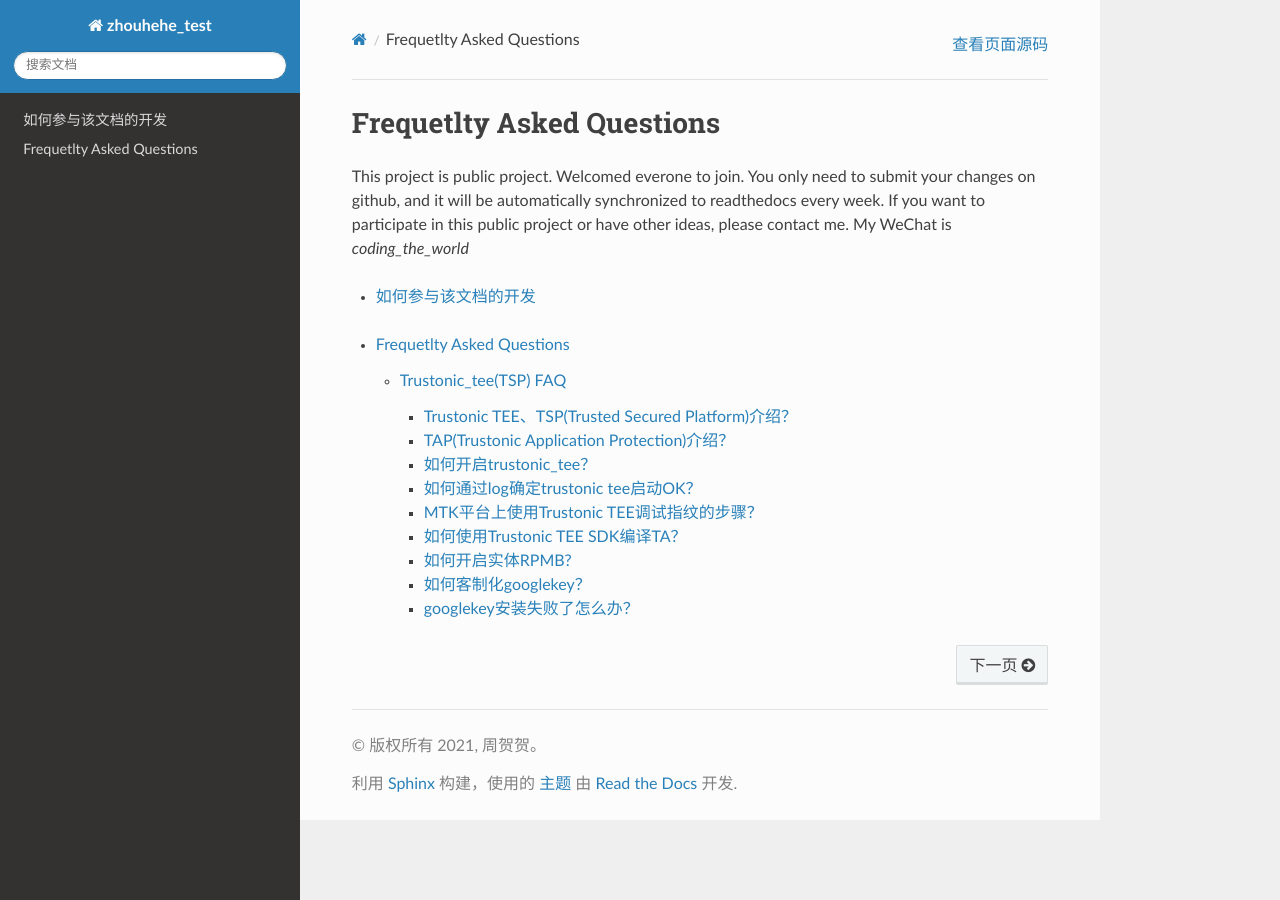
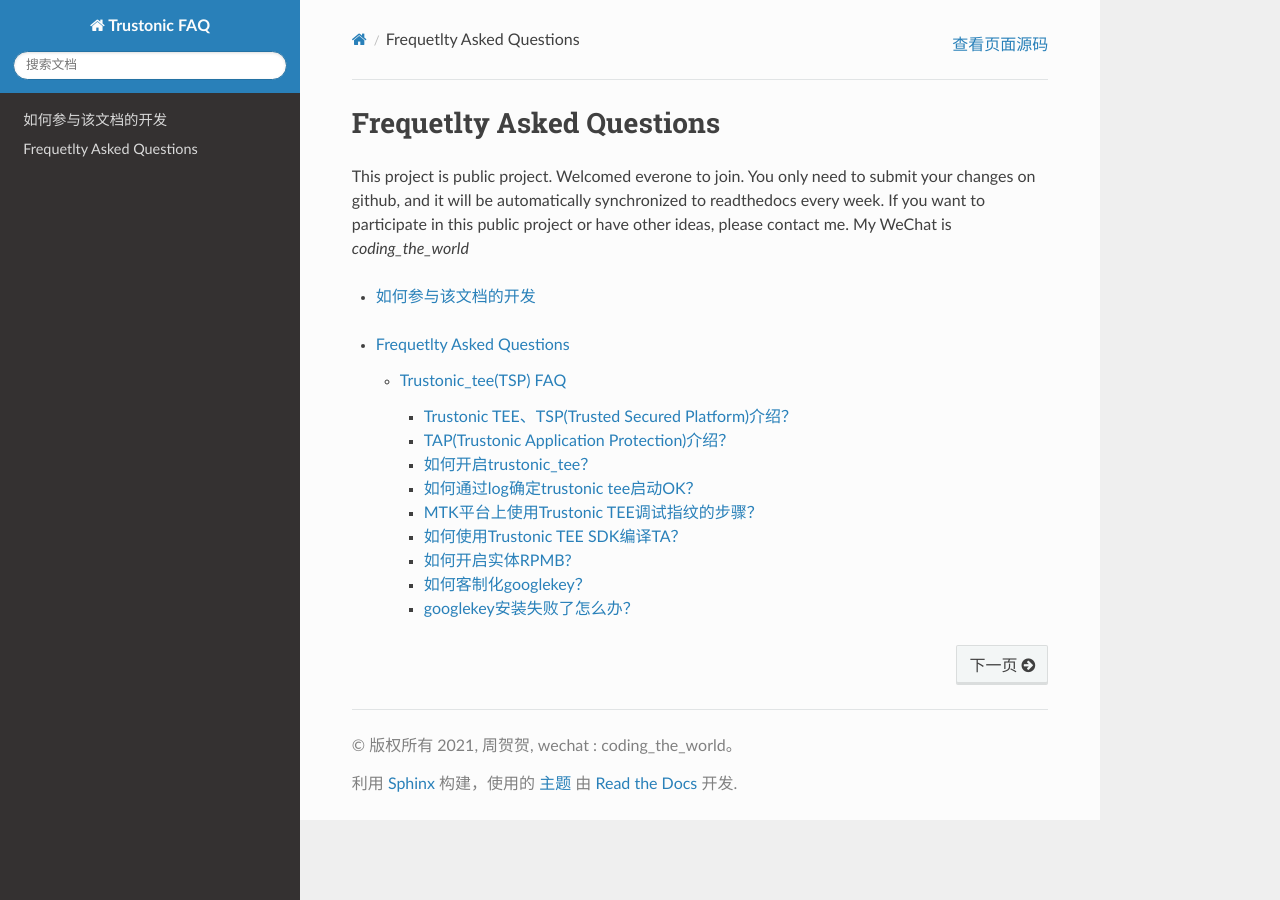
Before and after one commit to baronZhou/FAQ_TT, a Sphinx documentation site: the page built from source/index.rst, in a window 1280 px wide. Built offline with Sphinx 7.4.7 and the Read the Docs theme 2.0.0, drawn with Linux system fonts in a browser that asks for light colours.

Commit message:
modify title

```diff
--- a/source/conf.py
+++ b/source/conf.py
@@ -17,8 +17,8 @@
 
 # -- Project information -----------------------------------------------------
 
-project = 'zhouhehe_test'
-copyright = '2021, 周贺贺'
+project = 'Trustonic FAQ'
+copyright = '2021, 周贺贺, wechat : coding_the_world'
 author = '周贺贺'
 
 # The full version, including alpha/beta/rc tags
```
